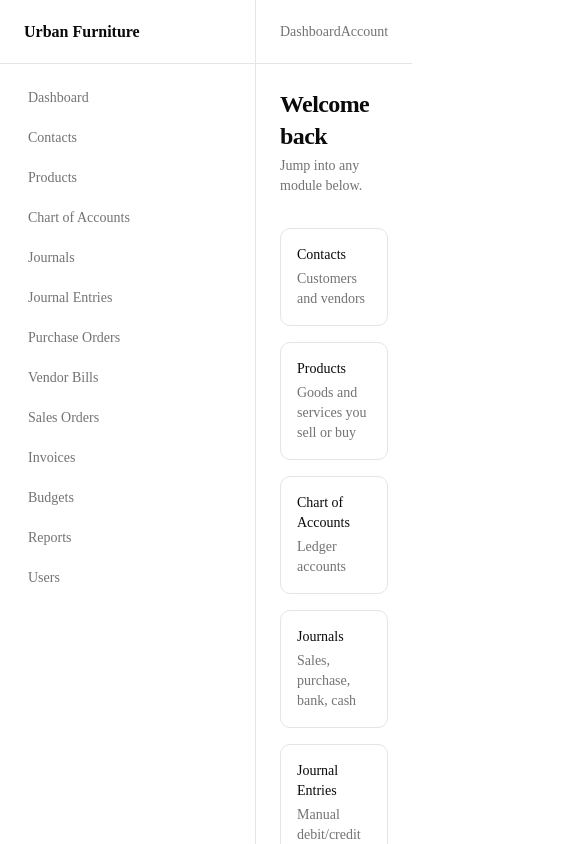
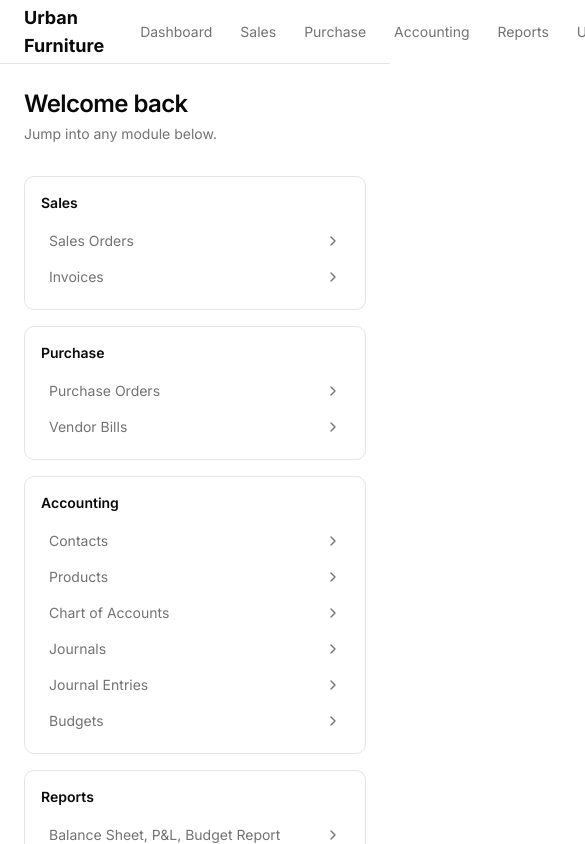
Before and after one commit to dipesh4036/urban-furniture-accounting-system, a Next.js app in the folder frontend/: page /dashboard in a window 390 px wide. Shown: the top 844 px of the page, 585 px wide, since content can reach past the window. Built offline with nearby package versions, Linux system fonts and the light colour scheme; no server answers.

Commit message:
improve UI

```diff
--- a/frontend/src/app/(auth)/forgot-password/page.tsx
+++ b/frontend/src/app/(auth)/forgot-password/page.tsx
@@ -37,7 +37,7 @@ export default function ForgotPasswordPage() {
   if (submittedEmail) {
     return (
       <div className="flex flex-col gap-4 text-center">
-        <h1 className="text-2xl font-semibold tracking-tight">Check your email</h1>
+        <h1 className="text-xl font-semibold tracking-tight">Check your email</h1>
         <p className="text-sm text-muted-foreground">
           If an account exists for <span className="font-medium text-foreground">{submittedEmail}</span>, we&apos;ve
           sent a link to reset your password.
@@ -51,9 +51,8 @@ export default function ForgotPasswordPage() {
 
   return (
     <div className="flex flex-col gap-8">
-      <div className="flex flex-col gap-2 text-center">
-        <span className="text-xs font-medium tracking-wide text-muted-foreground">Urban Furniture</span>
-        <h1 className="text-2xl font-semibold tracking-tight">Forgot your password?</h1>
+      <div className="flex flex-col gap-2">
+        <h1 className="text-xl font-semibold tracking-tight">Forgot your password?</h1>
         <p className="text-sm text-muted-foreground">Enter your email and we&apos;ll send you a reset link.</p>
       </div>
 
--- a/frontend/src/app/(auth)/layout.tsx
+++ b/frontend/src/app/(auth)/layout.tsx
@@ -1,35 +1,41 @@
-// Layout for all auth pages: /login, /forgot-password, /reset-password,
-// /activate-account, /portal/login. Just centers a card on the screen -
-// no sidebar, no topbar, no logic. Each page renders inside {children}.
-//
-// The card fades and slides in slightly on load (motion-safe: only, so it's
-// skipped entirely for anyone with "reduce motion" turned on) - this is a
-// page someone lands on rarely, so a little polish here doesn't cost the
-// "never animate something seen 100x/day" rule further down the app.
+import { Armchair, Lamp, Sofa } from "lucide-react";
+
+// Shared shell for every auth page: /login, /forgot-password,
+// /reset-password, /activate-account. Split into a branding panel on
+// the left (hidden on small screens) and the actual page content on
+// the right - each page just renders its own form/heading in {children}.
 export default function AuthLayout({ children }: { children: React.ReactNode }) {
   return (
-    <div className="relative flex min-h-screen items-center justify-center overflow-hidden bg-muted p-4">
-      {/*
-        Ambient dot-grid background (taste-and-motion SKILL.md "Craft Bar" -
-        an entry screen shouldn't just be a flat fill color). Built from two
-        plain CSS layers, no image asset and no new dependency:
-          1. a repeating radial-gradient of small dots, using the theme's
-             own --border color so it holds in both light and dark mode
-          2. a radial-gradient mask that fades the whole pattern out toward
-             the edges, so it reads as texture behind the card, not a graphic
-        z-10 on the card below keeps it painted on top of this layer.
-      */}
-      <div
-        aria-hidden="true"
-        className="pointer-events-none absolute inset-0 opacity-60 [mask-image:radial-gradient(ellipse_55%_55%_at_50%_40%,black,transparent)]"
-        style={{
-          backgroundImage: "radial-gradient(var(--color-border) 1px, transparent 1px)",
-          backgroundSize: "22px 22px",
-        }}
-      />
+    <div className="flex min-h-screen">
+      <div className="hidden flex-1 flex-col justify-between bg-muted p-12 lg:flex">
+        <div>
+          <h1 className="text-2xl font-bold">Urban Furniture</h1>
+          <p className="mt-1 text-sm text-muted-foreground">Accounting System</p>
+        </div>
 
-      <div className="motion-safe:animate-in motion-safe:fade-in motion-safe:slide-in-from-bottom-2 relative z-10 w-full max-w-md rounded-lg border bg-background p-8 shadow-sm duration-300 [animation-timing-function:var(--ease-out)]">
-        {children}
+        {/*
+          A simple furniture-themed illustration built from icons instead
+          of an image file - stays crisp at any size and follows the
+          theme's colors automatically in light/dark mode.
+        */}
+        <div className="flex flex-1 items-center justify-center">
+          <div className="relative flex size-64 items-center justify-center rounded-full bg-primary/10">
+            <Sofa className="size-28 text-primary" strokeWidth={1.25} />
+            <Armchair className="absolute -bottom-2 -left-6 size-16 text-primary/70" strokeWidth={1.25} />
+            <Lamp className="absolute -top-2 -right-4 size-16 text-primary/70" strokeWidth={1.25} />
+          </div>
+        </div>
+
+        <div>
+          <p className="max-w-sm text-sm text-muted-foreground">
+            Manage contacts, sales, purchases and reports in one place.
+          </p>
+          <p className="mt-4 text-xs text-muted-foreground">Roles supported: Admin, Invoicing User, Contact</p>
+        </div>
+      </div>
+
+      <div className="flex flex-1 items-center justify-center p-4">
+        <div className="w-full max-w-md rounded-lg border bg-background p-8 shadow-sm">{children}</div>
       </div>
     </div>
   );
--- a/frontend/src/app/(auth)/login/page.tsx
+++ b/frontend/src/app/(auth)/login/page.tsx
@@ -1,8 +1,10 @@
 "use client";
 
 import { zodResolver } from "@hookform/resolvers/zod";
+import { Eye, EyeOff } from "lucide-react";
 import Link from "next/link";
 import { useRouter } from "next/navigation";
+import { useState } from "react";
 import { useForm } from "react-hook-form";
 import { toast } from "sonner";
 import { Button } from "@/components/ui/button";
@@ -13,6 +15,7 @@ import { loginSchema, type LoginFormValues } from "@/features/auth/validators/au
 
 export default function LoginPage() {
   const router = useRouter();
+  const [showPassword, setShowPassword] = useState(false);
 
   const {
     register,
@@ -33,10 +36,7 @@ export default function LoginPage() {
 
   return (
     <div className="flex flex-col gap-8">
-      <div className="flex flex-col gap-2 text-center">
-        <span className="text-xs font-medium tracking-wide text-muted-foreground">Urban Furniture</span>
-        <h1 className="text-2xl font-semibold tracking-tight">Sign in to your account</h1>
-      </div>
+      <h1 className="text-xl font-semibold tracking-tight">Sign in</h1>
 
       <form onSubmit={handleSubmit(onSubmit)} className="flex flex-col gap-4">
         <div className="flex flex-col gap-2">
@@ -59,14 +59,24 @@ export default function LoginPage() {
               Forgot password?
             </Link>
           </div>
+          <div className="relative">
             <Input
               id="password"
-            type="password"
+              type={showPassword ? "text" : "password"}
               autoComplete="current-password"
-            className="h-10"
+              className="h-10 pr-10"
               aria-invalid={!!errors.password}
               {...register("password")}
             />
+            <button
+              type="button"
+              onClick={() => setShowPassword((prev) => !prev)}
+              className="absolute inset-y-0 right-0 flex items-center px-3 text-muted-foreground hover:text-foreground"
+              aria-label={showPassword ? "Hide password" : "Show password"}
+            >
+              {showPassword ? <EyeOff className="size-4" /> : <Eye className="size-4" />}
+            </button>
+          </div>
           {errors.password && <p className="text-sm text-destructive">{errors.password.message}</p>}
         </div>
 
--- a/frontend/src/app/(auth)/reset-password/reset-password-form.tsx
+++ b/frontend/src/app/(auth)/reset-password/reset-password-form.tsx
@@ -43,7 +43,7 @@ export function ResetPasswordForm() {
   if (!token) {
     return (
       <div className="flex flex-col gap-4 text-center">
-        <h1 className="text-2xl font-semibold tracking-tight">Invalid reset link</h1>
+        <h1 className="text-xl font-semibold tracking-tight">Invalid reset link</h1>
         <p className="text-sm text-muted-foreground">
           This link is missing its token. Please request a new password reset email.
         </p>
@@ -53,10 +53,7 @@ export function ResetPasswordForm() {
 
   return (
     <div className="flex flex-col gap-8">
-      <div className="flex flex-col gap-2 text-center">
-        <span className="text-xs font-medium tracking-wide text-muted-foreground">Urban Furniture</span>
-        <h1 className="text-2xl font-semibold tracking-tight">Reset your password</h1>
-      </div>
+      <h1 className="text-xl font-semibold tracking-tight">Reset your password</h1>
 
       <form onSubmit={handleSubmit(onSubmit)} className="flex flex-col gap-4">
         <div className="flex flex-col gap-2">
--- a/frontend/src/app/(dashboard)/dashboard/page.tsx
+++ b/frontend/src/app/(dashboard)/dashboard/page.tsx
@@ -1,25 +1,44 @@
 "use client";
 
+import { ChevronRight } from "lucide-react";
 import Link from "next/link";
 import { useAuth } from "@/features/auth/hooks/useAuth";
 
-// Quick links into every planned module (plan.md). No stats or numbers
-// here on purpose - there's no real data to summarize yet since none of
-// these modules have their APIs built. This becomes a real overview (with
-// actual counts, recent activity, etc.) once Reports (Module 13) lands.
-const quickLinks = [
-  { label: "Contacts", href: "/contacts", description: "Customers and vendors" },
-  { label: "Products", href: "/products", description: "Goods and services you sell or buy" },
-  { label: "Chart of Accounts", href: "/accounts", description: "Ledger accounts" },
-  { label: "Journals", href: "/journals", description: "Sales, purchase, bank, cash" },
-  { label: "Journal Entries", href: "/journal-entries", description: "Manual debit/credit entries" },
-  { label: "Purchase Orders", href: "/purchase-orders", description: "Orders placed with vendors" },
-  { label: "Vendor Bills", href: "/vendor-bills", description: "Bills to pay" },
-  { label: "Sales Orders", href: "/sales-orders", description: "Orders from customers" },
-  { label: "Invoices", href: "/invoices", description: "Invoices to collect" },
-  { label: "Budgets", href: "/budgets", description: "Planned vs actual spend" },
-  { label: "Reports", href: "/reports", description: "Balance sheet, P&L, budget report" },
-  { label: "Users", href: "/users", description: "Staff accounts" },
+// Quick links into every planned module (plan.md), grouped the same way
+// as the top nav categories. No stats or numbers here on purpose - there's
+// no real data to summarize yet since none of these modules have their
+// APIs built. This becomes a real overview (with actual counts, recent
+// activity, etc.) once Reports (Module 13) lands.
+const categories = [
+  {
+    label: "Sales",
+    links: [
+      { label: "Sales Orders", href: "/sales-orders" },
+      { label: "Invoices", href: "/invoices" },
+    ],
+  },
+  {
+    label: "Purchase",
+    links: [
+      { label: "Purchase Orders", href: "/purchase-orders" },
+      { label: "Vendor Bills", href: "/vendor-bills" },
+    ],
+  },
+  {
+    label: "Accounting",
+    links: [
+      { label: "Contacts", href: "/contacts" },
+      { label: "Products", href: "/products" },
+      { label: "Chart of Accounts", href: "/accounts" },
+      { label: "Journals", href: "/journals" },
+      { label: "Journal Entries", href: "/journal-entries" },
+      { label: "Budgets", href: "/budgets" },
+    ],
+  },
+  {
+    label: "Reports",
+    links: [{ label: "Balance Sheet, P&L, Budget Report", href: "/reports" }],
+  },
 ];
 
 export default function DashboardPage() {
@@ -34,16 +53,23 @@ export default function DashboardPage() {
         <p className="text-sm text-muted-foreground">Jump into any module below.</p>
       </div>
 
-      <div className="grid grid-cols-1 gap-4 sm:grid-cols-2 lg:grid-cols-3">
-        {quickLinks.map((link) => (
-          <Link
-            key={link.href}
-            href={link.href}
-            className="flex flex-col gap-1 rounded-lg border bg-background p-4 transition-colors hover:bg-muted"
-          >
-            <span className="text-sm font-medium">{link.label}</span>
-            <span className="text-sm text-muted-foreground">{link.description}</span>
-          </Link>
+      <div className="grid grid-cols-1 gap-4 sm:grid-cols-2 lg:grid-cols-4">
+        {categories.map((category) => (
+          <div key={category.label} className="rounded-lg border bg-background p-4">
+            <h2 className="mb-3 text-sm font-semibold">{category.label}</h2>
+            <div className="flex flex-col gap-1">
+              {category.links.map((link) => (
+                <Link
+                  key={link.href}
+                  href={link.href}
+                  className="flex items-center justify-between rounded-md px-2 py-1.5 text-sm text-muted-foreground hover:bg-muted hover:text-foreground"
+                >
+                  {link.label}
+                  <ChevronRight className="size-4" />
+                </Link>
+              ))}
+            </div>
+          </div>
         ))}
       </div>
     </div>
--- a/frontend/src/app/(dashboard)/layout.tsx
+++ b/frontend/src/app/(dashboard)/layout.tsx
@@ -1,35 +1,43 @@
+"use client";
+
+import { Search } from "lucide-react";
 import Link from "next/link";
+import { useAuth } from "@/features/auth/hooks/useAuth";
 
-// Placeholder nav links for the staff dashboard. Matches the page list in
-// plan.md. Just static links for now - no active-link highlighting, no
-// role-based show/hide yet. That comes later once auth is wired up.
+// Top-level nav categories for the staff dashboard, grouped to match
+// plan.md's modules. Each links to the first page in that category - the
+// individual pages inside each category get built out in later branches.
+// No active-link highlighting or role-based show/hide yet.
 const navItems = [
   { label: "Dashboard", href: "/dashboard" },
-  { label: "Contacts", href: "/contacts" },
-  { label: "Products", href: "/products" },
-  { label: "Chart of Accounts", href: "/accounts" },
-  { label: "Journals", href: "/journals" },
-  { label: "Journal Entries", href: "/journal-entries" },
-  { label: "Purchase Orders", href: "/purchase-orders" },
-  { label: "Vendor Bills", href: "/vendor-bills" },
-  { label: "Sales Orders", href: "/sales-orders" },
-  { label: "Invoices", href: "/invoices" },
-  { label: "Budgets", href: "/budgets" },
+  { label: "Sales", href: "/sales-orders" },
+  { label: "Purchase", href: "/purchase-orders" },
+  { label: "Accounting", href: "/contacts" },
   { label: "Reports", href: "/reports" },
   { label: "Users", href: "/users" },
 ];
 
+function initialsFor(name: string): string {
+  const parts = name.trim().split(/\s+/);
+  const first = parts[0]?.[0] ?? "";
+  const last = parts.length > 1 ? parts[parts.length - 1][0] : "";
+  return (first + last).toUpperCase();
+}
+
 // Layout for every authenticated staff page (Admin/Accountant), e.g.
 // /contacts, /products, /reports/balance-sheet. Just the visual shell -
-// sidebar on the left, topbar on top, page content in the middle.
-// No data fetching and no auth check here yet - that's added when the
-// auth feature is wired up.
+// top nav bar, page content below. No auth redirect here (that's the
+// proxy's job) - this just reads the current session to show who's
+// logged in.
 export default function DashboardLayout({ children }: { children: React.ReactNode }) {
+  const { user, isLoading } = useAuth();
+
   return (
-    <div className="flex min-h-screen">
-      <aside className="w-64 shrink-0 border-r bg-background">
-        <div className="flex h-16 items-center border-b px-6 font-semibold">Urban Furniture</div>
-        <nav className="flex flex-col gap-1 p-4">
+    <div className="flex min-h-screen flex-col">
+      <header className="flex h-16 items-center gap-6 border-b px-6">
+        <span className="text-lg font-bold">Urban Furniture</span>
+
+        <nav className="flex items-center gap-1">
           {navItems.map((item) => (
             <Link
               key={item.href}
@@ -40,16 +48,30 @@ export default function DashboardLayout({ children }: { children: React.ReactNod
             </Link>
           ))}
         </nav>
-      </aside>
 
-      <div className="flex flex-1 flex-col">
-        <header className="flex h-16 items-center justify-between border-b px-6">
-          <span className="text-sm text-muted-foreground">Dashboard</span>
-          <span className="text-sm text-muted-foreground">Account</span>
-        </header>
+        <div className="ml-auto flex items-center gap-4">
+          <div className="relative hidden sm:block">
+            <Search className="pointer-events-none absolute top-1/2 left-2.5 size-4 -translate-y-1/2 text-muted-foreground" />
+            <input
+              type="search"
+              placeholder="Search..."
+              disabled
+              className="h-9 w-56 rounded-md border bg-transparent pl-8 text-sm text-muted-foreground placeholder:text-muted-foreground"
+            />
+          </div>
 
-        <main className="flex-1 p-6">{children}</main>
-      </div>
+          <div className="flex items-center gap-2">
+            <div className="flex size-8 items-center justify-center rounded-full bg-primary text-xs font-medium text-primary-foreground">
+              {isLoading || !user ? "" : initialsFor(user.name)}
+            </div>
+            <span className="hidden text-sm text-muted-foreground sm:inline">
+              {isLoading ? "Loading..." : (user?.name ?? "")}
+            </span>
+          </div>
+        </div>
+      </header>
+
+      <main className="flex-1 p-6">{children}</main>
     </div>
   );
 }
--- a/frontend/src/app/globals.css
+++ b/frontend/src/app/globals.css
@@ -75,7 +75,7 @@
   --card-foreground: oklch(0.145 0 0);
   --popover: oklch(1 0 0);
   --popover-foreground: oklch(0.145 0 0);
-  --primary: oklch(0.205 0 0);
+  --primary: oklch(0.546 0.215 262.9);
   --primary-foreground: oklch(0.985 0 0);
   --secondary: oklch(0.97 0 0);
   --secondary-foreground: oklch(0.205 0 0);
@@ -88,7 +88,7 @@
   --warning: oklch(0.75 0.15 70);
   --border: oklch(0.922 0 0);
   --input: oklch(0.922 0 0);
-  --ring: oklch(0.708 0 0);
+  --ring: oklch(0.546 0.215 262.9 / 50%);
   --chart-1: oklch(0.87 0 0);
   --chart-2: oklch(0.556 0 0);
   --chart-3: oklch(0.439 0 0);
@@ -112,8 +112,8 @@
   --card-foreground: oklch(0.985 0 0);
   --popover: oklch(0.205 0 0);
   --popover-foreground: oklch(0.985 0 0);
-  --primary: oklch(0.922 0 0);
-  --primary-foreground: oklch(0.205 0 0);
+  --primary: oklch(0.65 0.19 262.9);
+  --primary-foreground: oklch(0.985 0 0);
   --secondary: oklch(0.269 0 0);
   --secondary-foreground: oklch(0.985 0 0);
   --muted: oklch(0.269 0 0);
@@ -125,7 +125,7 @@
   --warning: oklch(0.8 0.15 70);
   --border: oklch(1 0 0 / 10%);
   --input: oklch(1 0 0 / 15%);
-  --ring: oklch(0.556 0 0);
+  --ring: oklch(0.65 0.19 262.9 / 50%);
   --chart-1: oklch(0.87 0 0);
   --chart-2: oklch(0.556 0 0);
   --chart-3: oklch(0.439 0 0);
--- a/frontend/src/app/layout.tsx
+++ b/frontend/src/app/layout.tsx
@@ -1,11 +1,11 @@
 import type { Metadata } from "next";
-import { Geist, Geist_Mono } from "next/font/google";
+import { Geist_Mono, Inter } from "next/font/google";
 import { Toaster } from "sonner";
 import { QueryProvider } from "@/providers/query-provider";
 import "./globals.css";
 
-const geistSans = Geist({
-  variable: "--font-geist-sans",
+const inter = Inter({
+  variable: "--font-sans",
   subsets: ["latin"],
 });
 
@@ -23,7 +23,7 @@ export default function RootLayout({ children }: LayoutProps<"/">) {
   return (
     <html
       lang="en"
-      className={`${geistSans.variable} ${geistMono.variable} h-full antialiased`}
+      className={`${inter.variable} ${geistMono.variable} h-full antialiased`}
     >
       <body className="min-h-full flex flex-col">
         <QueryProvider>
```
Lines whose indentation alone changed are shown as unchanged.
